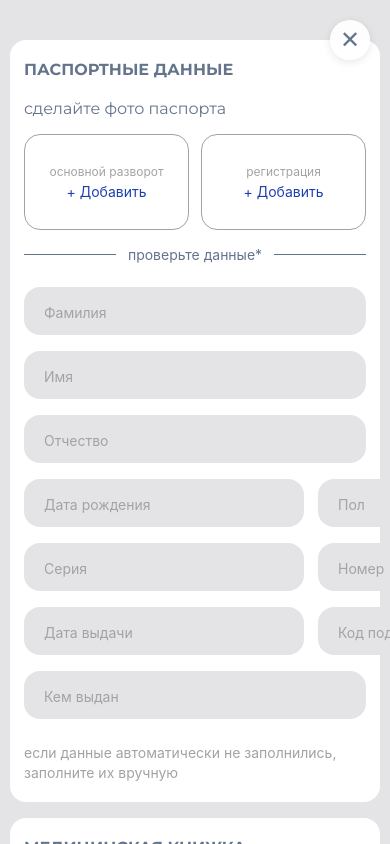
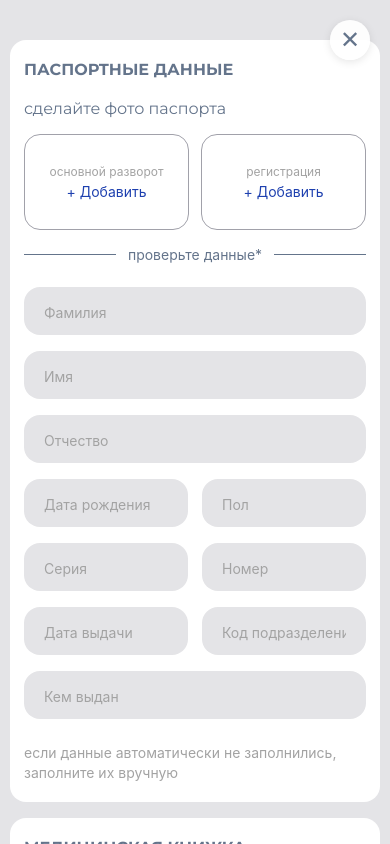
Before and after one commit to Wadim1970/Waiter-app, a React (Vite) app: page /registration in a window 390 px wide. Built offline with nearby package versions, Linux system fonts and the light colour scheme; a web font is replaced by a local one.

Commit message:
Fix responsive layout: add min-width: 0 and flex-shrink: 1 to row input classes
Agent-Logs-Url: https://github.com/Wadim1970/Waiter-app/sessions/2dfde48e-42c8-45c5-a6fa-0eb6318f35e3

Co-authored-by: Wadim1970 <172110388+Wadim1970@users.noreply.github.com>

```diff
--- a/src/components/RegistrationForm.module.css
+++ b/src/components/RegistrationForm.module.css
@@ -123,6 +123,8 @@
 /* Широкий инпут — дата рождения, номер паспорта */
 .inputWide {
   flex-grow: 2;
+  flex-shrink: 1;
+  min-width: 0;
   height: 3rem;
   background: #E4E4E7;
   border-radius: 1rem;
@@ -145,6 +147,7 @@
 /* Средний инпут — дата выдачи, код подразделения */
 .inputMedium {
   flex: 1;
+  min-width: 0;
   height: 3rem;
   background: #E4E4E7;
   border-radius: 1rem;
@@ -167,6 +170,8 @@
 /* Узкий инпут — пол, серия паспорта */
 .inputNarrow {
   flex-grow: 1;
+  flex-shrink: 1;
+  min-width: 0;
   height: 3rem;
   background: #E4E4E7;
   border-radius: 1rem;
```
